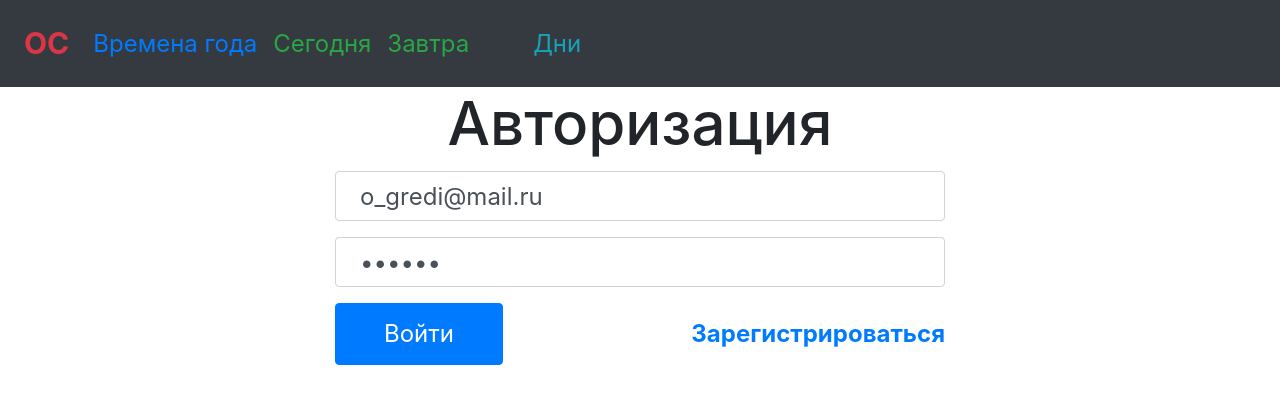
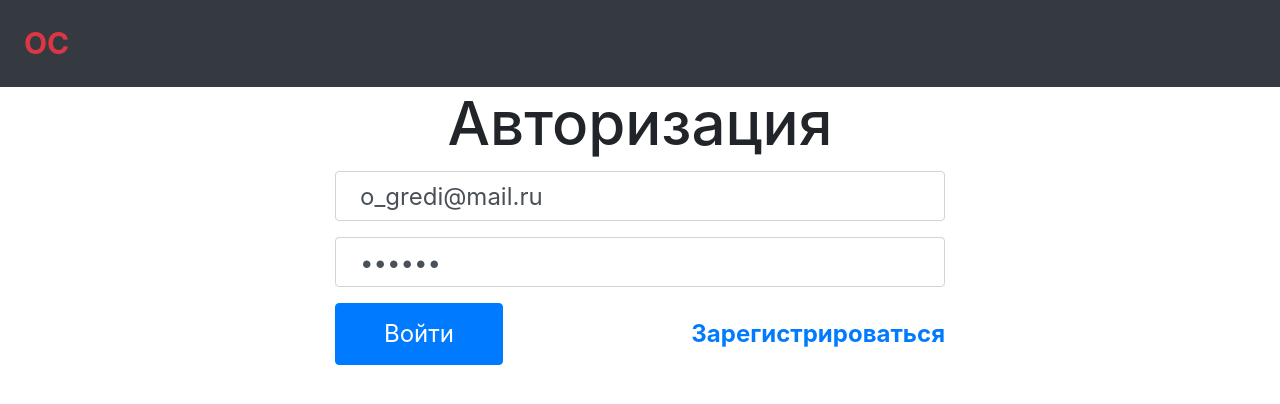
Before and after one commit to shtempel1986/onecheck-ang, an Angular app: page /auth in a window 1280 px wide. Shown: the top 404 px of the page. Built offline with nearby package versions, Linux system fonts and the light colour scheme.

Commit message:
Улучшения #1 убрать ссылки в хедере на страницах авторизации и регистрации

```diff
--- a/src/app/components/header/header.component.html
+++ b/src/app/components/header/header.component.html
@@ -2,24 +2,24 @@
   <div class="navbar navbar-dark navbar-expand">
     <a routerLink="" class="navbar-brand text-danger mb-0 header__logo">OС</a>
     <ul class="navbar-nav mr-auto">
-      <li class="nav-item">
+      <li class="nav-item" *ngIf="router.url!=='/auth' && router.url!== '/registration'">
         <a routerLink="seasons"
            class="nav-link text-primary header__link"
            [routerLinkActive]="'active'">Времена года</a>
       </li>
-      <li>
+      <li *ngIf="router.url!=='/auth' && router.url!== '/registration'">
         <a routerLink="tasks"
            class="nav-link text-success header__link"
            [routerLinkActive]="'d-ndone'"
            (click)="calendar.setTodayActiveDay()">Сегодня</a>
       </li>
-      <li>
+      <li *ngIf="router.url!=='/auth' && router.url!== '/registration'">
         <a routerLink="tasks"
            class="nav-link text-success header__link"
            [routerLinkActive]="'d-ndone'"
            (click)="calendar.setTomorrowActiveDay()">Завтра</a>
       </li>
-      <li class="pl-5">
+      <li class="pl-5" *ngIf="router.url!=='/auth' && router.url!== '/registration'">
         <a routerLink="weekly-tasks"
            class="nav-link header__link text-info"
            [routerLinkActive]="'active'">Дни</a>
@@ -27,7 +27,8 @@
     </ul>
     <button (click)="logOut()"
             *ngIf="(router.url !== '/auth') && (router.url !== '/registration')"
-        class="btn btn-outline-danger header__button">Выход</button>
+            class="btn btn-outline-danger header__button">Выход
+    </button>
   </div>
 
 </div>
--- a/src/app/components/header/header.component.ts
+++ b/src/app/components/header/header.component.ts
@@ -19,6 +19,7 @@ export class HeaderComponent {
               private rest: RestDataSource,
               private log: ErrorHandlersService) {
     this.router = router;
+    console.log(this.router);
   }
 
   logOut() {
```
